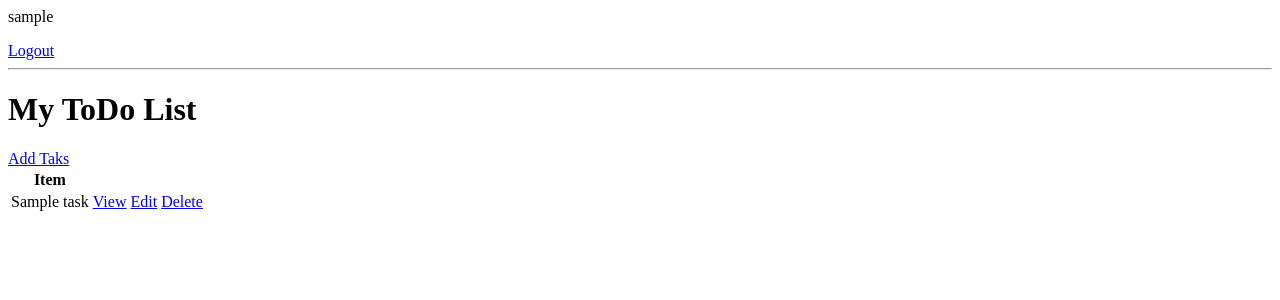
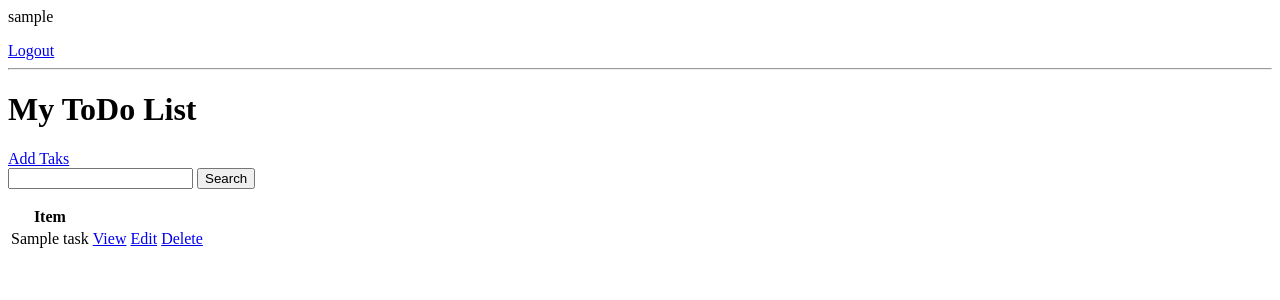
Before and after one commit to JPCLima/TodoList-Registartion-Login, a Django app: page / in a window 1280 px wide. Shown: the top 300 px of the page. Run offline with Django 4.2, Linux system fonts and the light colour scheme; a user stored in the database is signed in; tables that the repository leaves empty hold one stand-in row (values such as "Sample post").

Commit message:
Search tasks

```diff
--- a/base/templates/base/task_list.html
+++ b/base/templates/base/task_list.html
@@ -9,6 +9,11 @@
 <h1>My ToDo List</h1>
 
 <a href="{% url 'task-create'%}">Add Taks</a>
+
+<form method="GET" action="">
+    <input type="text" name="search-area" value="{{search_input}}">
+    <input type="submit" value="Search">
+</form>
 
 <table>
     <tr>
--- a/base/views.py
+++ b/base/views.py
@@ -1,11 +1,7 @@
-from typing import Any, Dict
-
 from django.contrib.auth import login
 from django.contrib.auth.forms import UserCreationForm
 from django.contrib.auth.mixins import LoginRequiredMixin
-from django.contrib.auth.views import LoginView, LogoutView
-from django.forms.models import BaseModelForm
-from django.http import HttpResponse
+from django.contrib.auth.views import LoginView
 from django.shortcuts import redirect
 from django.urls import reverse_lazy
 from django.views.generic.detail import DetailView
@@ -49,6 +45,11 @@ class TaskList(LoginRequiredMixin, ListView):
         context = super().get_context_data(**kwargs)
         context['tasks'] = context['tasks'].filter(user=self.request.user)
         context['count'] = context['tasks'].filter(complete=False).count()
+
+        search_input = self.request.GET.get('search-area') or ''
+        if search_input:
+            context['tasks'] = context['tasks'].filter(title__startswith=search_input)
+            context['search_input'] = search_input
         return context
 
 class TaskDetail(LoginRequiredMixin, DetailView):
```
